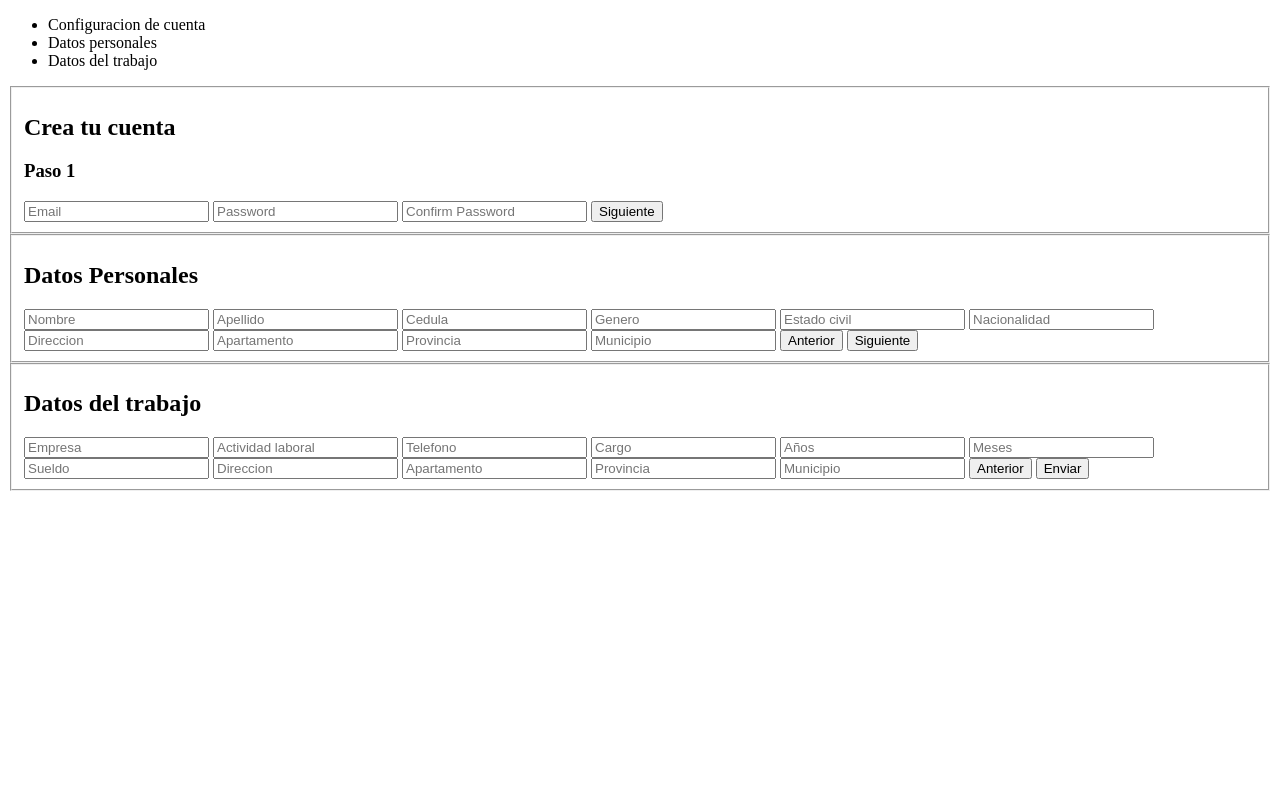
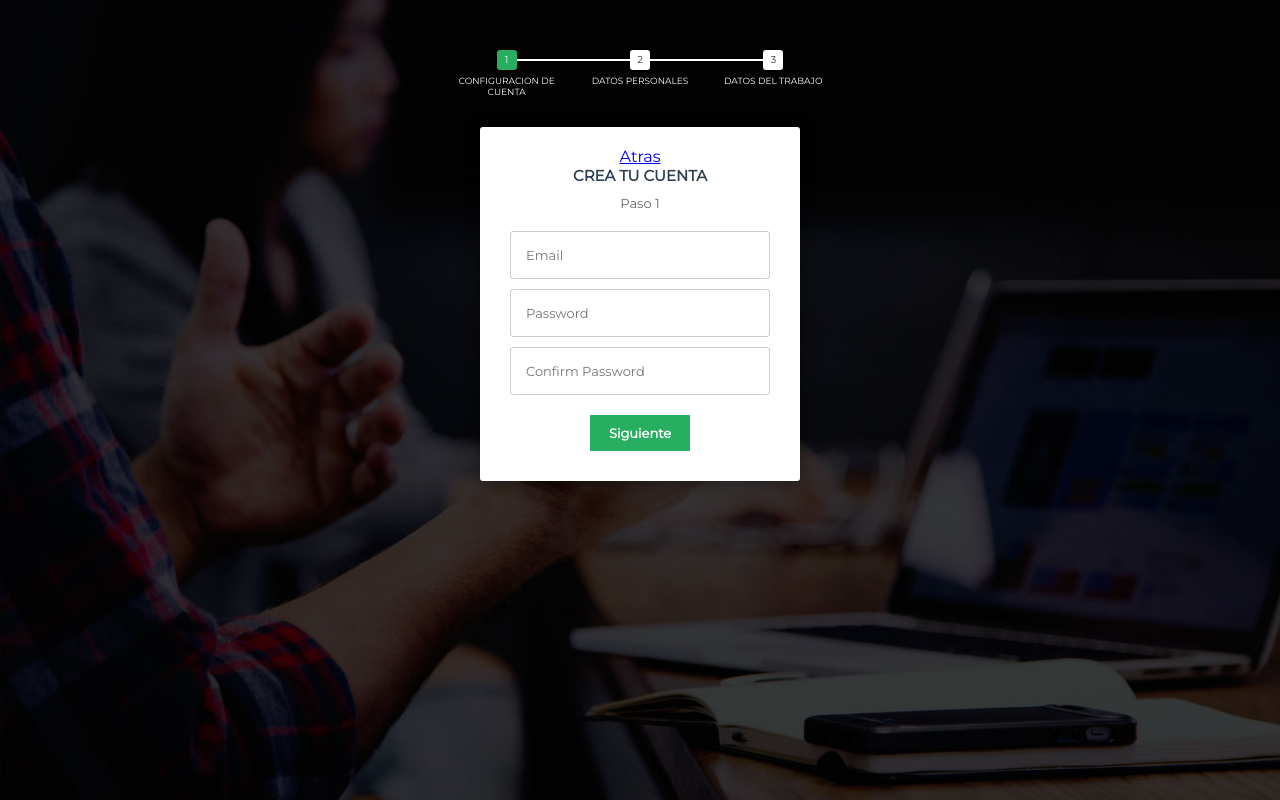
Before and after one commit to soyaaron/pagina-prestamo, a PHP site: page /views/Login/registro.php in a window 1280 px wide. Run offline with PHP 8.4, Linux system fonts and the light colour scheme; some libraries are stand-ins or nearby versions.

Commit message:
Reenviando

```diff
--- a/views/Login/registro.php
+++ b/views/Login/registro.php
@@ -4,7 +4,7 @@
     <meta charset="UTF-8">
     <meta name="viewport" content="width=device-width, initial-scale=1.0">
     <meta http-equiv="X-UA-Compatible" content="ie=edge">
-    <link rel="stylesheet" type="text/css" href="registro.css">
+    <link rel="stylesheet" type="text/css" href="../dist/css/registro.css">
     <title>Document</title>
 </head>
 <body>
@@ -18,6 +18,9 @@
     </ul>
     <!-- fieldsets -->
     <fieldset>
+        <a href="index.php" class="float-right">
+            Atras
+            </a>
       <h2 class="fs-title">Crea tu cuenta</h2>
       <h3 class="fs-subtitle">Paso 1</h3>
       <input type="text" name="email" placeholder="Email" />
@@ -66,6 +69,6 @@
   </form>
   <script src="//cdnjs.cloudflare.com/ajax/libs/jquery/2.1.3/jquery.min.js" crossorigin="anonymous"></script>
     <script src="//cdnjs.cloudflare.com/ajax/libs/jquery-easing/1.3/jquery.easing.min.js" crossorigin="anonymous"></script>
-  <script src="registro.js"></script>
+  <script src="../dist/js/registro.js"></script>
 </body>
 </html>
--- a/views/dist/css/registro.css
+++ b/views/dist/css/registro.css
@@ -9,7 +9,7 @@ html {
 	/*Image only BG fallback*/
 
 	/*background = gradient + image pattern combo*/
-	background-image: url("fondo-login.jpg");
+	background-image: url("../img/fondo-login.jpg");
 	background-size: cover;
 
 }
```
